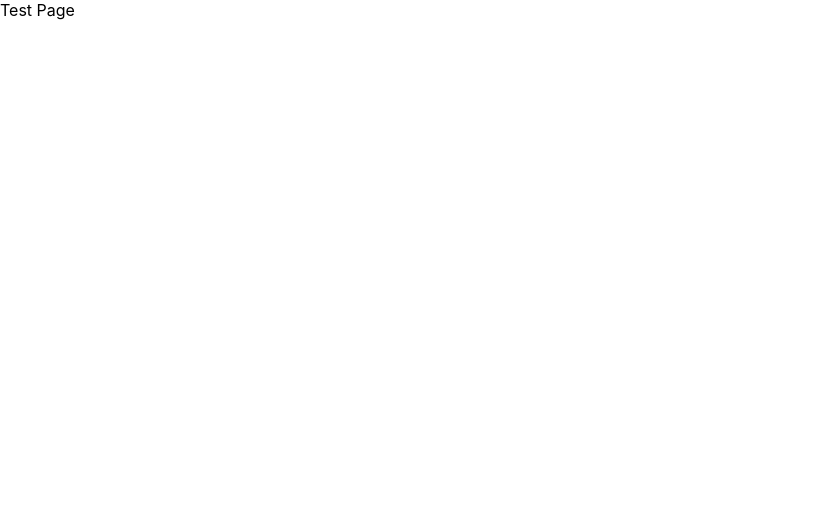
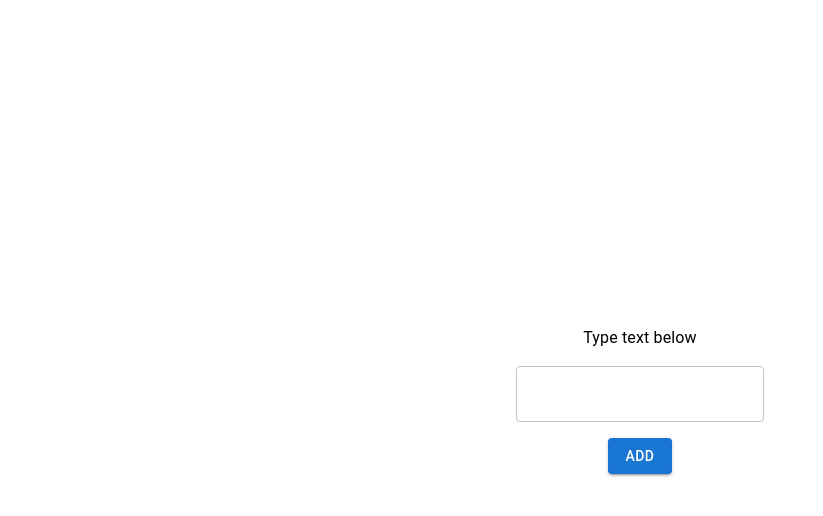
Before and after one commit to sbaqthiar209/test-driven-project, a React (Create React App) app: page / in a window 1280 px wide. Shown: the top 516 px of the page, without its empty margins (0-823 px from the left). Built offline with nearby package versions, Linux system fonts and the light colour scheme.

Commit message:
test passed, by rendering an input element in the UI

```diff
--- a/src/pages/home/home.module.scss
+++ b/src/pages/home/home.module.scss
@@ -1,4 +1,14 @@
 @import "../../utils/mixins.scss";
 
-// .homeContainer {
-// }
+.calculatorContainer {
+    height: 100vh;
+    width: 100%;
+    display: flex;
+    flex-direction: column;
+    justify-content: center;
+    align-items: center;
+    gap:rem(16);
+    .input_element {
+        width: 100%;
+    }
+}
--- a/src/pages/home/index.tsx
+++ b/src/pages/home/index.tsx
@@ -1,11 +1,22 @@
-import { Box } from "@mui/material";
+import { Box, TextField, Typography ,Button} from "@mui/material";
 import styles from "./home.module.scss";
 
 const StringCalculator = () => {
+  const handleInputChange = (newValue: string) => {
+    console.log("newValue is-", newValue);
+  };
   return (
     <>
-      <Box className={styles.homeContainer}>
-        Test Page
+      <Box className={styles.calculatorContainer}>
+        <Typography variant="body1" title={"Help text"}>Type text below</Typography>
+        <TextField
+          variant="outlined"
+          onChange={(e) =>
+            handleInputChange((e.target as HTMLInputElement).value)
+          }
+          data-testid={"input-element"}
+        />
+        <Button variant="contained">Add</Button>
       </Box>
     </>
   );
```
